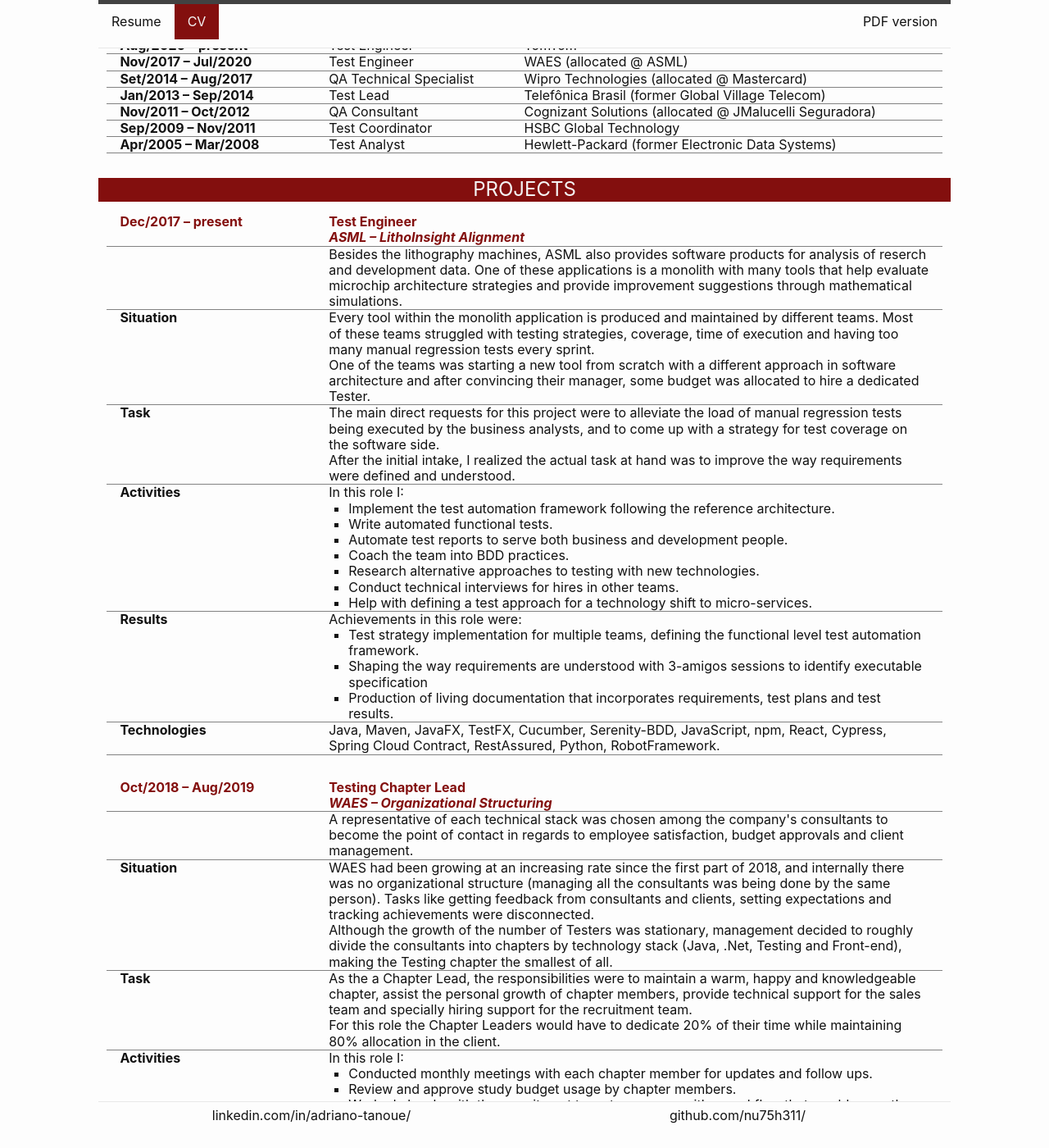
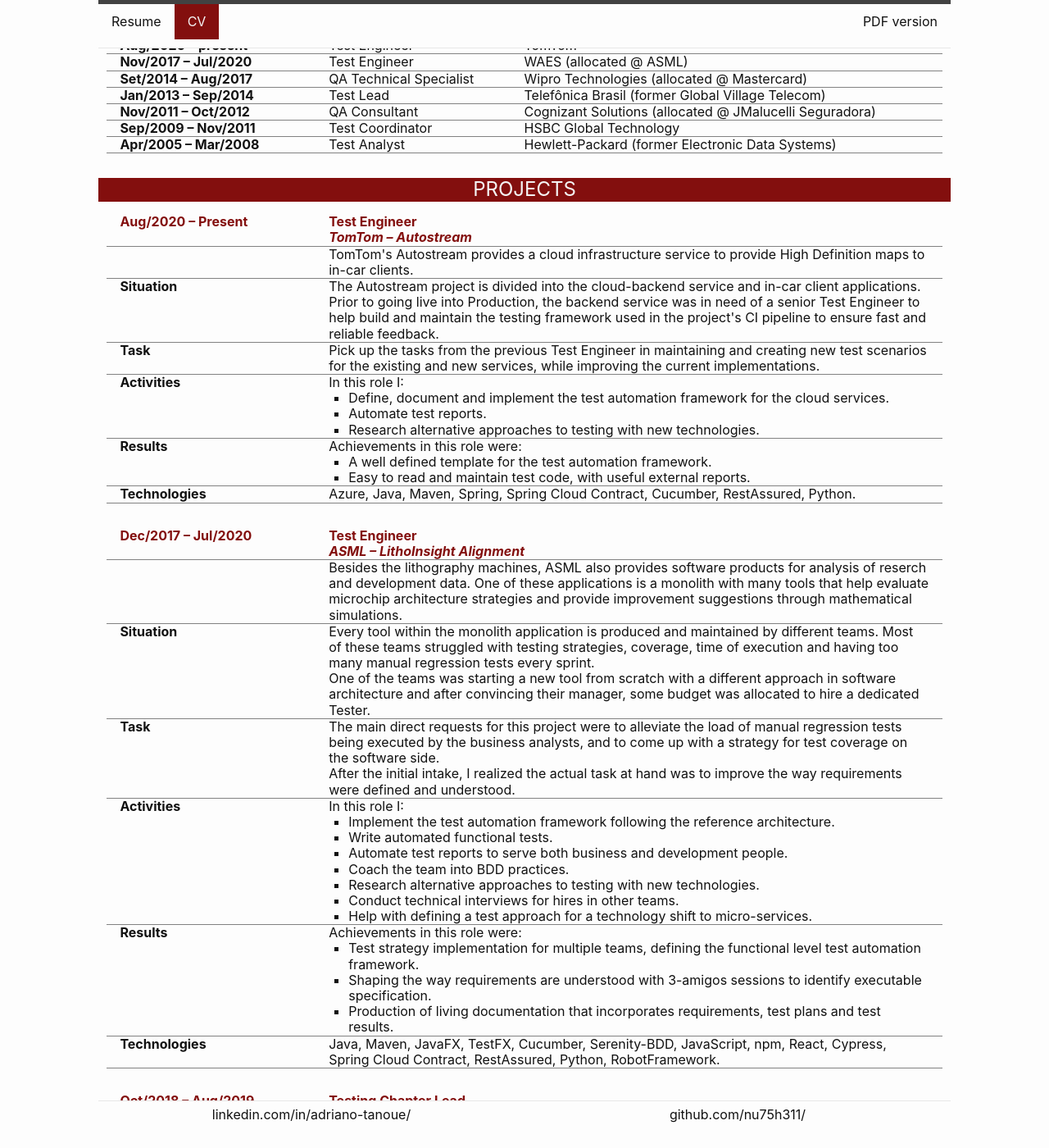
Before and after one commit to nu75h311/nu75h311.github.io, a Jekyll site: the page built from cv.md, in a window 1280 px wide and 1400 px high, scrolled down 2402 px. Shown: the whole window at 82% size. Built offline with Jekyll 4.4.1, drawn with Linux system fonts in a browser that asks for light colours.

Commit message:
Update projects

```diff
--- a/_data/projects.json
+++ b/_data/projects.json
@@ -1,8 +1,32 @@
 [
     {
         "role": "Test Engineer",
+        "name": "TomTom – Autostream",
+        "period": "Aug/2020 – Present",
+        "summary": [
+            "TomTom's Autostream provides a cloud infrastructure service to provide High Definition maps to in-car clients."
+        ],
+        "situation": [
+            "The Autostream project is divided into the cloud-backend service and in-car client applications. Prior to going live into Production, the backend service was in need of a senior Test Engineer to help build and maintain the testing framework used in the project's CI pipeline to ensure fast and reliable feedback."
+        ],
+        "task": [
+            "Pick up the tasks from the previous Test Engineer in maintaining and creating new test scenarios for the existing and new services, while improving the current implementations."
+        ],
+        "activities": [
+            "Define, document and implement the test automation framework for the cloud services.",
+            "Automate test reports.",
+            "Research alternative approaches to testing with new technologies."
+        ],
+        "results": [
+            "A well defined template for the test automation framework.",
+            "Easy to read and maintain test code, with useful external reports."
+        ],
+        "technologies": "Azure, Java, Maven, Spring, Spring Cloud Contract, Cucumber, RestAssured, Python."
+    },
+    {
+        "role": "Test Engineer",
         "name": "ASML – LithoInsight Alignment",
-        "period": "Dec/2017 – present",
+        "period": "Dec/2017 – Jul/2020",
         "summary": [
             "Besides the lithography machines, ASML also provides software products for analysis of reserch and development data. One of these applications is a monolith with many tools that help evaluate microchip architecture strategies and provide improvement suggestions through mathematical simulations."
         ],
@@ -25,7 +49,7 @@
         ],
         "results": [
             "Test strategy implementation for multiple teams, defining the functional level test automation framework.",
-            "Shaping the way requirements are understood with 3-amigos sessions to identify executable specification",
+            "Shaping the way requirements are understood with 3-amigos sessions to identify executable specification.",
             "Production of living documentation that incorporates requirements, test plans and test results."
         ],
         "technologies": "Java, Maven, JavaFX, TestFX, Cucumber, Serenity-BDD, JavaScript, npm, React, Cypress, Spring Cloud Contract, RestAssured, Python, RobotFramework."
```
